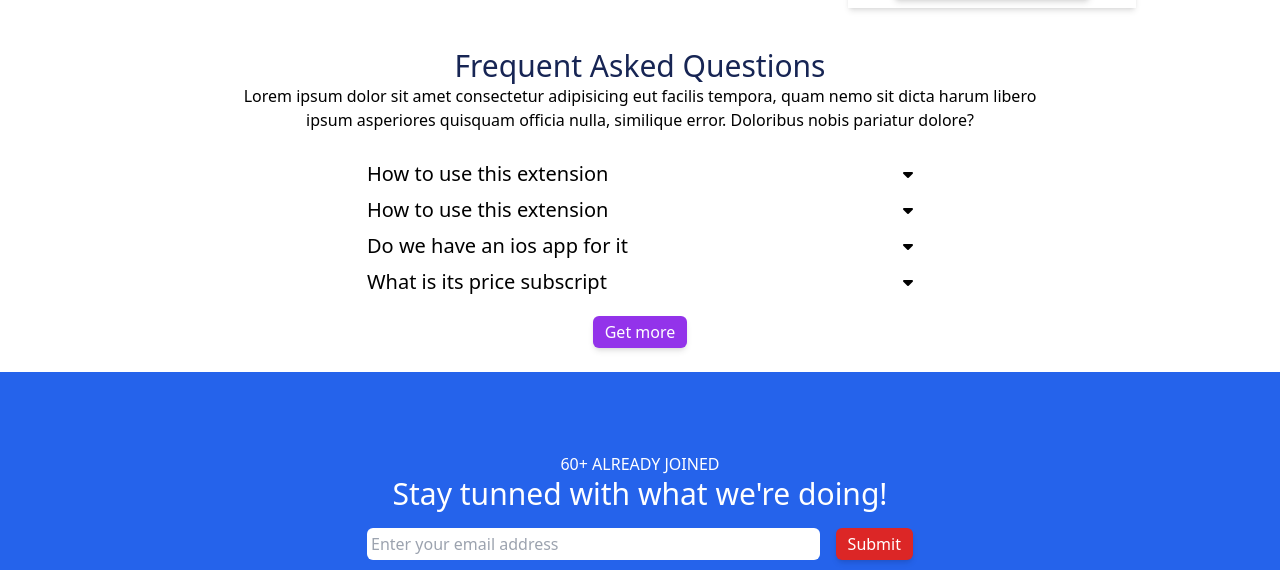
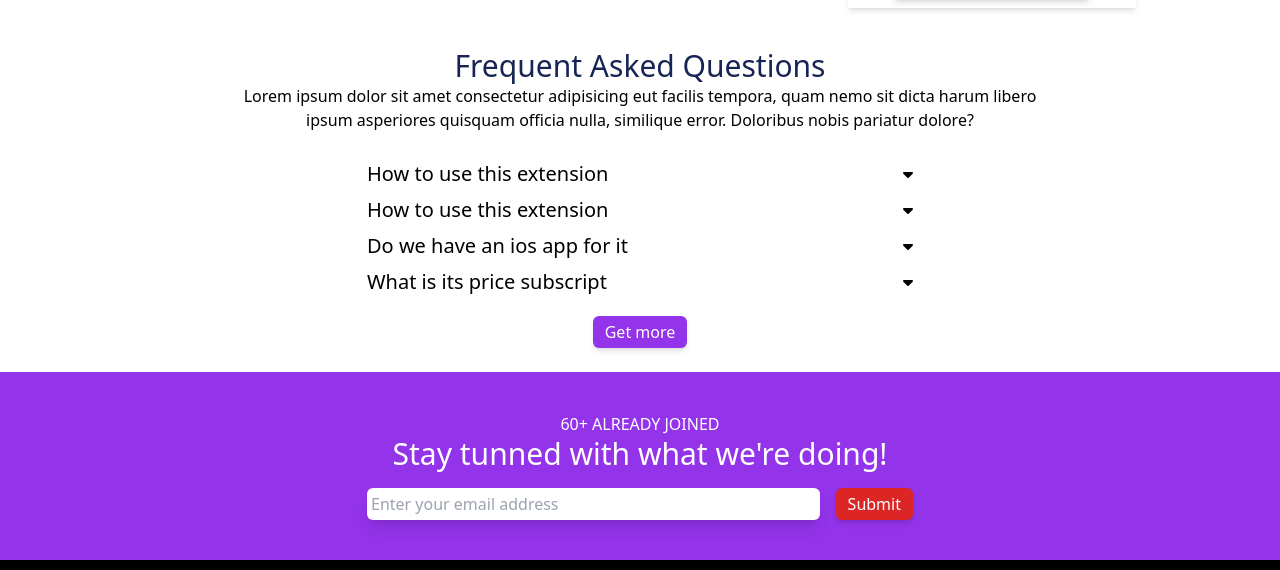
Before and after one commit to MfgIsiaka/Bookmark-website-tailwind, a website: page public/index.html in a window 1280 px wide. Shown: the part 2701-3271 px from the top of the page. Drawn offline with Linux system fonts and the light colour scheme.

Commit message:
Modified contact us section

```diff
--- a/public/index.html
+++ b/public/index.html
@@ -172,13 +172,13 @@
   </section>
 
   <!-- Contact Us -->
-   <section class="bg-blue-600 py-20 text-white">
+   <section class="bg-purple-600 sm:py-10 py-4 text-white">
        <div class="container">
           <div class="sm:w-1/2 mx-auto">
             <p class="text-center">60+ ALREADY JOINED</p>
             <h1 class="text-3xl text-center">Stay tunned with what we're doing!</h1>
             <div class="flex flex-col sm:flex-row  gap-4 mt-4">
-                <input type="text" placeholder="Enter your email address" class="flex-1 rounded-md text-black py-1 focus:outline-none px-1">
+                <input type="text" placeholder="Enter your email address" class="flex-1 rounded-md shadow-lg text-black py-1 focus:outline-none px-1">
                 <button class="btn bg-red-600 py-10 hover:bg-white hover:">Submit</button>
             </div>
           </div>
```
Also changed, not shown: public/output.styles.css.
